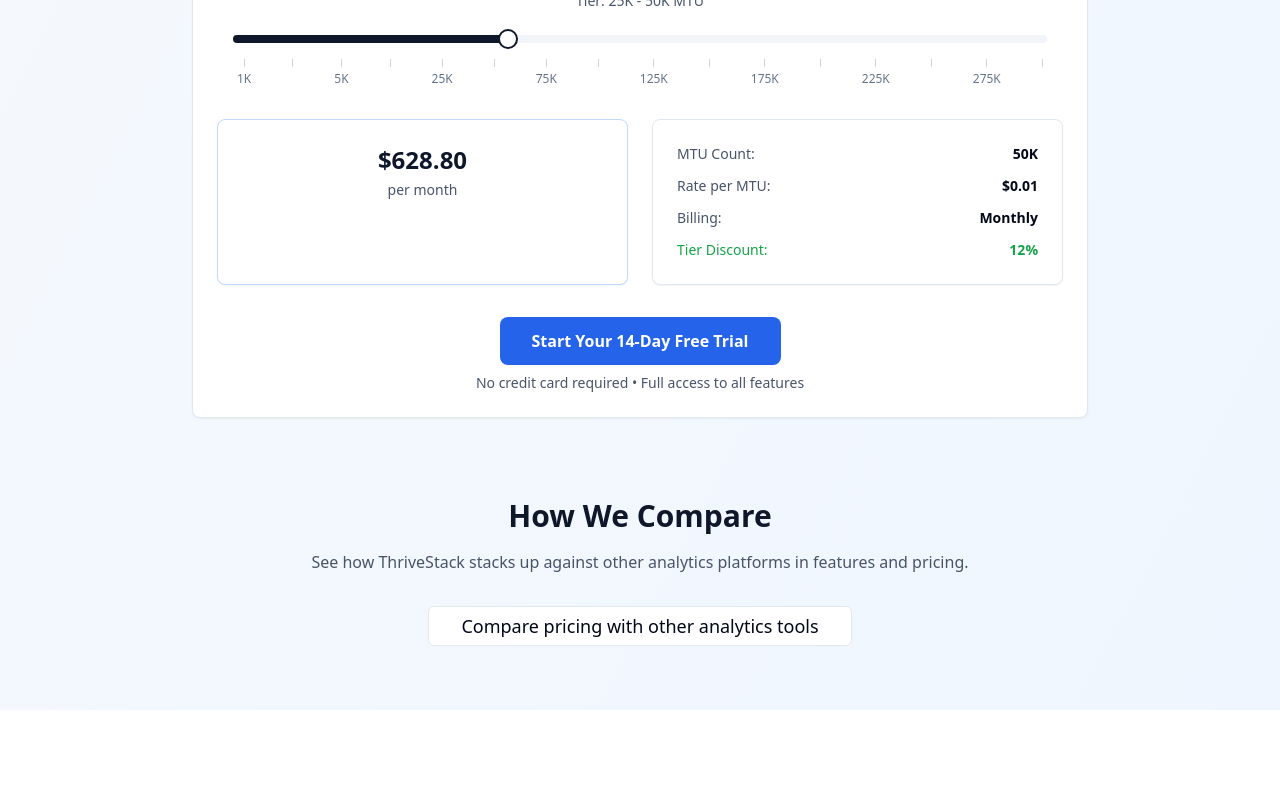
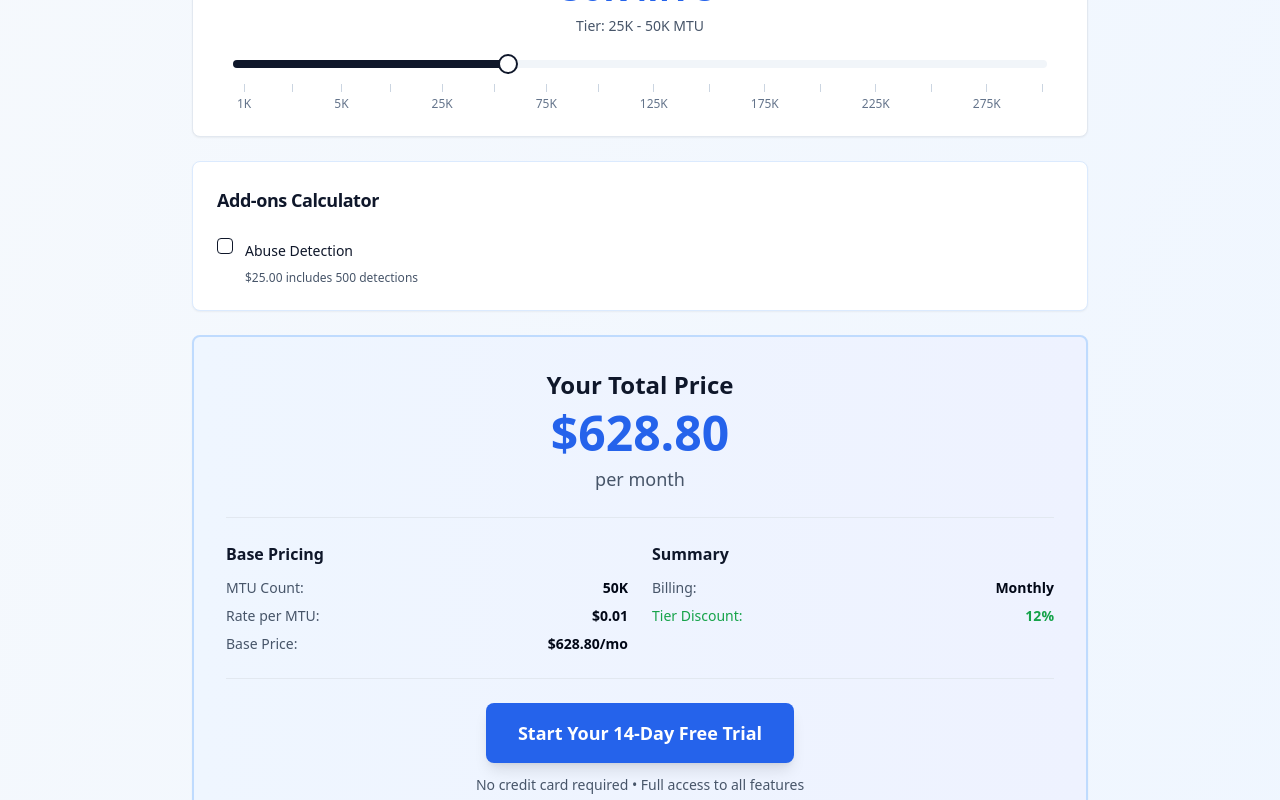
Before and after one commit to PsPasha23/thrive-stack-pricing-wizard, a React (Vite) app: page /pricing in a window 1280 px wide. Shown: the part 1780-2580 px from the top of the page. Before the commit the page ends 2490 px from the top, so only its background shows below. Built offline with nearby package versions, Linux system fonts and the light colour scheme.

Commit message:
Refactor: Move "This price includes" text
Add add-on calculator to MTU calculator.

```diff
--- /dev/null
+++ b/src/components/pricing/AddOnCalculator.tsx
@@ -0,0 +1,110 @@
+
+import React, { useState } from 'react';
+import { Card, CardContent, CardHeader, CardTitle } from '@/components/ui/card';
+import { Checkbox } from '@/components/ui/checkbox';
+import { Input } from '@/components/ui/input';
+import { Label } from '@/components/ui/label';
+import { Currency } from '@/types/pricing';
+import { formatCurrency } from '@/utils/currency';
+
+interface AddOnCalculatorProps {
+  currency: Currency;
+  onTotalChange: (total: number) => void;
+}
+
+const AddOnCalculator: React.FC<AddOnCalculatorProps> = ({
+  currency,
+  onTotalChange
+}) => {
+  const [abuseDetectionEnabled, setAbuseDetectionEnabled] = useState(false);
+  const [additionalDetections, setAdditionalDetections] = useState(0);
+
+  const basePrice = 25; // $25 for 500 detections
+  const pricePerAdditionalDetection = 0.02; // $0.02 per additional detection
+  const includedDetections = 500;
+
+  const calculateAbuseDetectionTotal = () => {
+    if (!abuseDetectionEnabled) return 0;
+    return basePrice + (additionalDetections * pricePerAdditionalDetection);
+  };
+
+  const abuseDetectionTotal = calculateAbuseDetectionTotal();
+
+  React.useEffect(() => {
+    onTotalChange(abuseDetectionTotal);
+  }, [abuseDetectionTotal, onTotalChange]);
+
+  const handleAdditionalDetectionsChange = (value: string) => {
+    const numValue = parseInt(value) || 0;
+    setAdditionalDetections(Math.max(0, numValue));
+  };
+
+  return (
+    <Card className="border-blue-100">
+      <CardHeader>
+        <CardTitle className="text-lg text-slate-900">Add-ons Calculator</CardTitle>
+      </CardHeader>
+      <CardContent className="space-y-4">
+        <div className="space-y-3">
+          <div className="flex items-start space-x-3">
+            <Checkbox
+              id="abuse-detection"
+              checked={abuseDetectionEnabled}
+              onCheckedChange={(checked) => {
+                setAbuseDetectionEnabled(checked as boolean);
+                if (!checked) {
+                  setAdditionalDetections(0);
+                }
+              }}
+            />
+            <div className="space-y-2 flex-1">
+              <Label
+                htmlFor="abuse-detection"
+                className="text-sm font-medium text-slate-900 cursor-pointer"
+              >
+                Abuse Detection
+              </Label>
+              <p className="text-xs text-slate-600">
+                {formatCurrency(basePrice, currency)} includes {includedDetections.toLocaleString()} detections
+              </p>
+            </div>
+            {abuseDetectionEnabled && (
+              <div className="text-sm font-semibold text-slate-900">
+                {formatCurrency(abuseDetectionTotal, currency)}/mo
+              </div>
+            )}
+          </div>
+
+          {abuseDetectionEnabled && (
+            <div className="ml-6 space-y-2">
+              <Label htmlFor="additional-detections" className="text-sm text-slate-700">
+                Additional detections needed
+              </Label>
+              <div className="flex items-center space-x-2">
+                <Input
+                  id="additional-detections"
+                  type="number"
+                  min="0"
+                  value={additionalDetections}
+                  onChange={(e) => handleAdditionalDetectionsChange(e.target.value)}
+                  className="w-32"
+                  placeholder="0"
+                />
+                <span className="text-sm text-slate-600">
+                  × {formatCurrency(pricePerAdditionalDetection, currency)} each
+                </span>
+              </div>
+              {additionalDetections > 0 && (
+                <p className="text-xs text-slate-500">
+                  Additional cost: {formatCurrency(additionalDetections * pricePerAdditionalDetection, currency)}/mo
+                </p>
+              )}
+            </div>
+          )}
+        </div>
+      </CardContent>
+    </Card>
+  );
+};
+
+export default AddOnCalculator;
--- a/src/components/pricing/MTUCalculator.tsx
+++ b/src/components/pricing/MTUCalculator.tsx
@@ -6,7 +6,8 @@ import { Switch } from '@/components/ui/switch';
 import { Badge } from '@/components/ui/badge';
 import { Currency } from '@/types/pricing';
 import { formatCurrency } from '@/utils/currency';
-import { calculateMTUPricing, MTU_BREAKPOINTS, MTU_TIERS } from '@/utils/mtuPricing';
+import { calculateMTUPricing, MTU_BREAKPOINTS } from '@/utils/mtuPricing';
+import AddOnCalculator from './AddOnCalculator';
 
 interface MTUCalculatorProps {
   currency: Currency;
@@ -20,6 +21,7 @@ const MTUCalculator: React.FC<MTUCalculatorProps> = ({
   onBillingChange
 }) => {
   const [selectedIndex, setSelectedIndex] = useState(5); // Default to 50K
+  const [addOnTotal, setAddOnTotal] = useState(0);
 
   const selectedMTU = MTU_BREAKPOINTS[selectedIndex];
 
@@ -34,12 +36,17 @@ const MTUCalculator: React.FC<MTUCalculatorProps> = ({
     return mtu.toString();
   };
 
-  const monthlyTotal = formatCurrency(calculation.monthlyTotal, currency);
-  const annualTotal = formatCurrency(calculation.annualTotal, currency);
-  const savings = formatCurrency(calculation.annualSavings, currency);
+  const baseMonthlyTotal = calculation.monthlyTotal;
+  const baseAnnualTotal = calculation.annualTotal;
+  const totalMonthlyWithAddOns = baseMonthlyTotal + addOnTotal;
+  const totalAnnualWithAddOns = baseAnnualTotal + addOnTotal;
+
+  const monthlyTotal = formatCurrency(isAnnual ? totalAnnualWithAddOns : totalMonthlyWithAddOns, currency);
+  const savings = formatCurrency(calculation.annualSavings + (addOnTotal * 12 * 0.2), currency);
   const perMTURate = formatCurrency(calculation.tier.pricePerMTU, currency);
 
   return (
+    <div className="space-y-6">
       <Card className="max-w-4xl mx-auto">
         <CardHeader className="text-center">
           <CardTitle className="text-3xl font-bold text-slate-900">
@@ -104,28 +111,41 @@ const MTUCalculator: React.FC<MTUCalculatorProps> = ({
               </div>
             </div>
           </div>
-
-        {/* Pricing Display */}
-        <div className="grid md:grid-cols-2 gap-6">
-          <Card className="border-blue-200">
-            <CardContent className="p-6 text-center">
-              <div className="text-2xl font-bold text-slate-900 mb-1">
-                {isAnnual ? annualTotal : monthlyTotal}
-              </div>
-              <div className="text-sm text-slate-600">
-                {isAnnual ? 'per month (billed annually)' : 'per month'}
-              </div>
-              {isAnnual && (
-                <div className="text-sm text-green-600 mt-2">
-                  Save {savings} annually (20% discount)
-                </div>
-              )}
         </CardContent>
       </Card>
 
-          <Card className="border-slate-200">
-            <CardContent className="p-6">
-              <div className="space-y-3 text-sm">
+      {/* Add-on Calculator */}
+      <div className="max-w-4xl mx-auto">
+        <AddOnCalculator
+          currency={currency}
+          onTotalChange={setAddOnTotal}
+        />
+      </div>
+
+      {/* Enhanced Total Price Display */}
+      <Card className="max-w-4xl mx-auto border-2 border-blue-200 bg-gradient-to-r from-blue-50 to-indigo-50">
+        <CardContent className="p-8">
+          <div className="text-center space-y-6">
+            <div>
+              <h3 className="text-2xl font-bold text-slate-900 mb-2">Your Total Price</h3>
+              <div className="text-5xl font-bold text-blue-600 mb-2">
+                {monthlyTotal}
+              </div>
+              <div className="text-lg text-slate-600">
+                {isAnnual ? 'per month (billed annually)' : 'per month'}
+              </div>
+              {isAnnual && addOnTotal > 0 && (
+                <div className="text-lg text-green-600 mt-2">
+                  Save {savings} annually (20% discount applied)
+                </div>
+              )}
+            </div>
+
+            <div className="border-t border-slate-200 pt-6">
+              <div className="grid md:grid-cols-2 gap-6 text-left">
+                <div className="space-y-3">
+                  <h4 className="font-semibold text-slate-900">Base Pricing</h4>
+                  <div className="space-y-2 text-sm">
                     <div className="flex justify-between">
                       <span className="text-slate-600">MTU Count:</span>
                       <span className="font-semibold">{formatMTU(selectedMTU)}</span>
@@ -134,6 +154,22 @@ const MTUCalculator: React.FC<MTUCalculatorProps> = ({
                       <span className="text-slate-600">Rate per MTU:</span>
                       <span className="font-semibold">{perMTURate}</span>
                     </div>
+                    <div className="flex justify-between">
+                      <span className="text-slate-600">Base Price:</span>
+                      <span className="font-semibold">{formatCurrency(baseMonthlyTotal, currency)}/mo</span>
+                    </div>
+                  </div>
+                </div>
+
+                <div className="space-y-3">
+                  <h4 className="font-semibold text-slate-900">Summary</h4>
+                  <div className="space-y-2 text-sm">
+                    {addOnTotal > 0 && (
+                      <div className="flex justify-between">
+                        <span className="text-slate-600">Add-ons:</span>
+                        <span className="font-semibold">{formatCurrency(addOnTotal, currency)}/mo</span>
+                      </div>
+                    )}
                     <div className="flex justify-between">
                       <span className="text-slate-600">Billing:</span>
                       <span className="font-semibold">
@@ -147,21 +183,22 @@ const MTUCalculator: React.FC<MTUCalculatorProps> = ({
                       </div>
                     )}
                   </div>
+                </div>
+              </div>
+            </div>
+
+            <div className="pt-6 border-t border-slate-200">
+              <button className="bg-blue-600 hover:bg-blue-700 text-white px-8 py-4 rounded-lg font-semibold text-lg transition-colors shadow-lg hover:shadow-xl">
+                Start Your 14-Day Free Trial
+              </button>
+              <p className="text-sm text-slate-600 mt-3">
+                No credit card required • Full access to all features
+              </p>
+            </div>
+          </div>
         </CardContent>
       </Card>
     </div>
-
-        {/* CTA */}
-        <div className="text-center">
-          <button className="bg-blue-600 hover:bg-blue-700 text-white px-8 py-3 rounded-lg font-semibold transition-colors">
-            Start Your 14-Day Free Trial
-          </button>
-          <p className="text-sm text-slate-600 mt-2">
-            No credit card required • Full access to all features
-          </p>
-        </div>
-      </CardContent>
-    </Card>
   );
 };
 
--- a/src/components/pricing/PricingPlans.tsx
+++ b/src/components/pricing/PricingPlans.tsx
@@ -111,6 +111,18 @@ const PricingPlans: React.FC<PricingPlansProps> = ({
           </CardHeader>
 
           <CardContent className="space-y-6">
+            <div className="space-y-4 pb-4 border-b">
+              <div className="text-sm text-slate-600 text-center">
+                This price includes 1,500 MTUs
+              </div>
+              <button
+                onClick={onCalculateClick}
+                className="w-full text-blue-600 hover:text-blue-700 text-sm underline"
+              >
+                Calculate your price by MTU count
+              </button>
+            </div>
+
             <div>
               <h4 className="font-semibold text-slate-900 mb-4">Includes:</h4>
               <ul className="space-y-3">
@@ -141,16 +153,7 @@ const PricingPlans: React.FC<PricingPlansProps> = ({
               </ul>
             </div>
 
-            <div className="space-y-4 pt-4 border-t">
-              <div className="text-sm text-slate-600 text-center">
-                This price includes 1,500 MTUs
-              </div>
-              <button
-                onClick={onCalculateClick}
-                className="w-full text-blue-600 hover:text-blue-700 text-sm underline"
-              >
-                Calculate your price by MTU count
-              </button>
+            <div className="pt-4 border-t">
               <Button className="w-full bg-blue-600 hover:bg-blue-700 text-white py-3 text-lg font-semibold">
                 Start Trial
               </Button>
```
Lines whose indentation alone changed are shown as unchanged.
